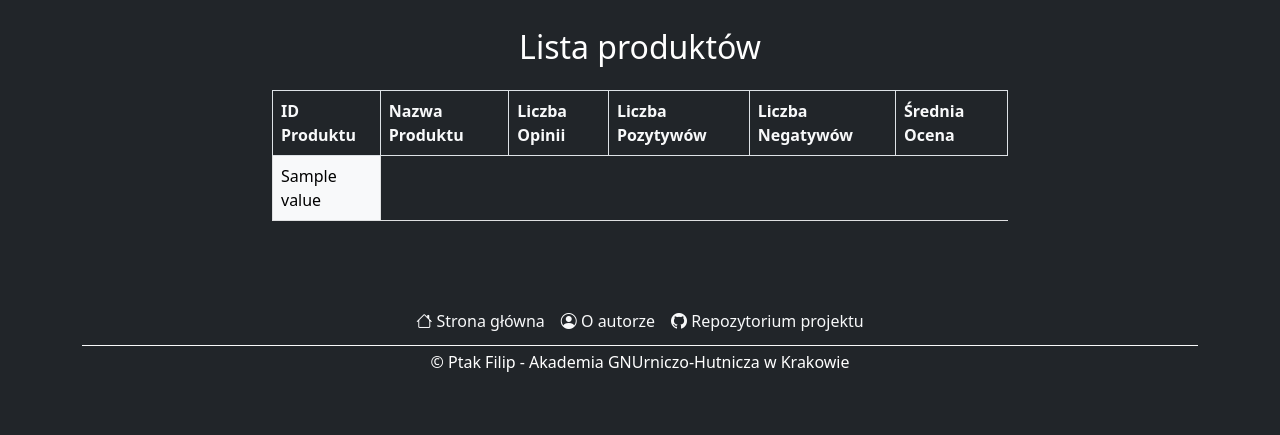
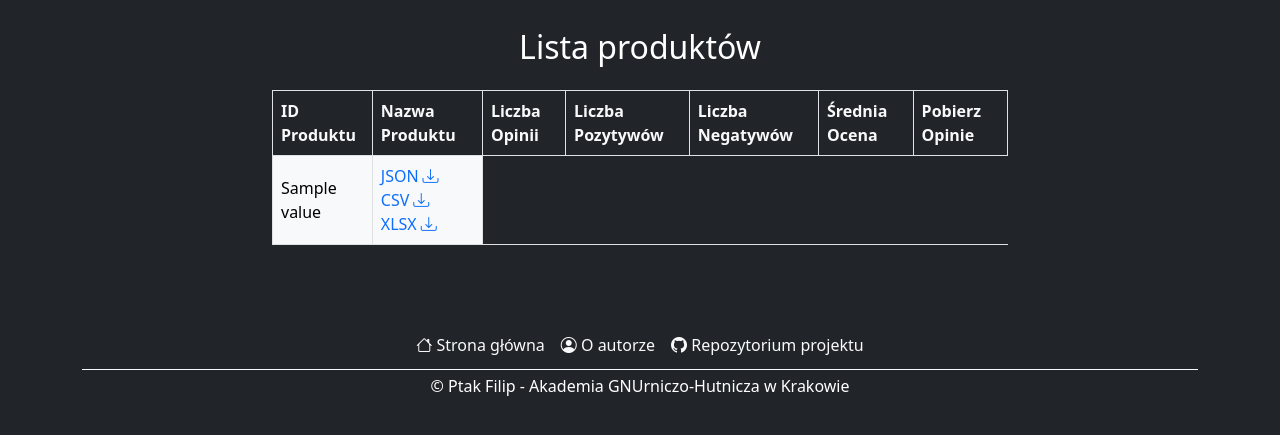
Before and after one commit to ptakf-uek/CeneoWebScraperExtra, a Flask app: template app/templates/products.html.jinja in a window 1280 px wide. Shown: the part 132-567 px from the top of the page. Run offline with Flask 2, Linux system fonts and the light colour scheme; the template is opened without the code that fills it: most values are stand-ins (such as "Sample title", 1, 10 or a date in 2020).

Commit message:
Add buttons that download opinion data as .json or .xlsx files

```diff
--- a/app/templates/products.html.jinja
+++ b/app/templates/products.html.jinja
@@ -30,13 +30,14 @@
                     <th class="col">Liczba Pozytywów</th>
                     <th class="col">Liczba Negatywów</th>
                     <th class="col">Średnia Ocena</th>
+                    <th class="col">Pobierz Opinie</th>
                 </tr>
             </thead>
             <tbody class="table-light">
                 {# Create a table of products and their properties using a for-loop. #}
                 {% for product in products %}
                     {# Create a row displaying properties of a single product. #}
-                    <tr>
+                    <tr class="align-middle">
                         {# Iterate through properties of a product and add them to the row. #}
                         {% for value in product.values() %}
                             {# If value is NOT a product ID: #}
@@ -46,12 +47,20 @@
                             {% else %}
                                 <td>
                                     <a class="text-decoration-none" href="{{url_for('product', product_id=product['product_id'])}}">
-                                        {{value}}<i class="ms-2 bi bi-arrow-up-right-square-fill"></i>
+                                        {{value}}<i class="bi bi-arrow-up-right-square-fill ms-1"></i>
                                     </a>
                                 </td>
-
                             {% endif %}
                         {% endfor %}
+                        {# File download column. #}
+                        <td>
+                            {# Generate download links for specific file formats. #}
+                            {% for extension in ["json", "csv", "xlsx"] %}
+                                <a class="text-decoration-none" href="{{url_for('download_opinions', product_id=product['product_id'], extension=extension)}}">
+                                    {{extension.upper()}}<i class="bi bi-download ms-1"></i>
+                                </a><br>
+                            {% endfor %}
+                        </td>
                     </tr>
                 {% endfor %}
             </tbody>
```
Also changed, not shown: app/routes.py (+28 -10 lines), README.md.
